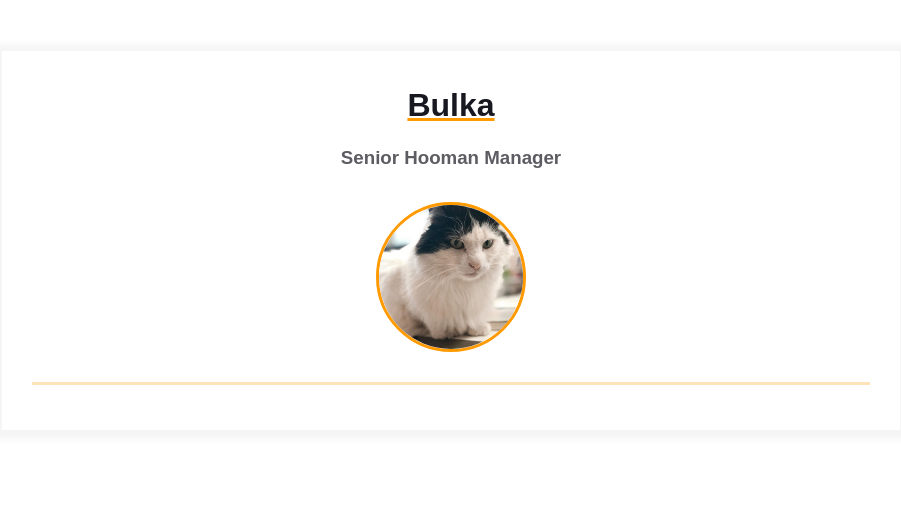
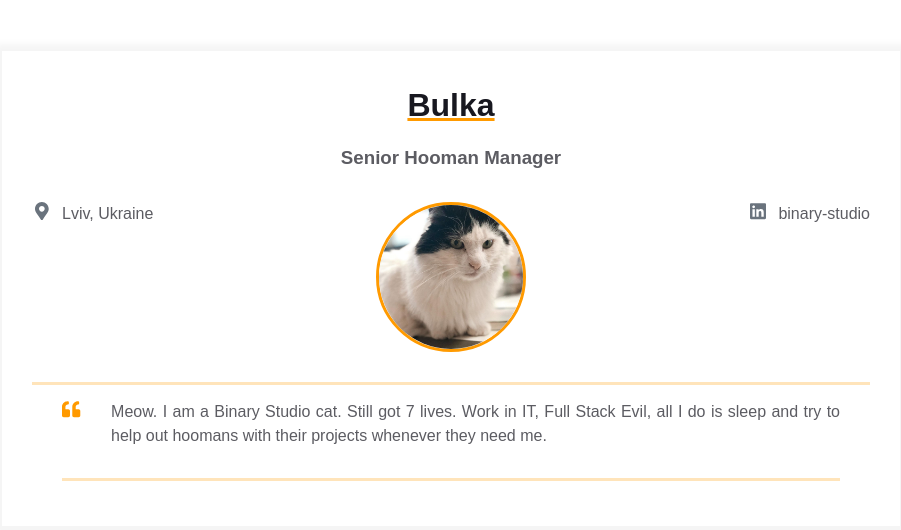
Before and after one commit to vbazhynov/homepage, a plain HTML site: page index.html in a window 1280 px wide. Shown: the whole page, without its empty margins (189-1090 px from the left). Drawn offline with Linux system fonts and the light colour scheme.

Commit message:
add contact & intro block

```diff
--- a/index.html
+++ b/index.html
@@ -15,7 +15,22 @@
             <h3 class="contact-info__sub-header">Senior Hooman Manager</h3>
 
             <div class="contact_info_container fh">
-              <div class="contact-info__block"></div>
+              <div class="contact-info__block">
+                <a href="" rel="author" class="contact-info__item">
+                  <div class="contact-info__item-icon-wrapper">
+                    <svg
+                      class="contact-info__item-icon"
+                      xmlns="http://www.w3.org/2000/svg"
+                      viewBox="0 0 384 512"
+                    >
+                      <path
+                        d="M172.268 501.67C26.97 291.031 0 269.413 0 192 0 85.961 85.961 0 192 0s192 85.961 192 192c0 77.413-26.97 99.031-172.268 309.67-9.535 13.774-29.93 13.773-39.464 0zM192 272c44.183 0 80-35.817 80-80s-35.817-80-80-80-80 35.817-80 80 35.817 80 80 80z"
+                      ></path>
+                    </svg>
+                  </div>
+                  <span>Lviv, Ukraine</span>
+                </a>
+              </div>
 
               <div class="contact-info__block contact-info__block--center">
                 <img
@@ -25,7 +40,48 @@
                 />
               </div>
 
-              <div class="contact-info__block"></div>
+              <div class="contact-info__block">
+                <a
+                  href="https://ua.linkedin.com/company/binary-studio_241166"
+                  rel="author"
+                  class="contact-info__item"
+                >
+                  <div class="contact-info__item-icon-wrapper">
+                    <svg
+                      class="contact-info__item-icon"
+                      xmlns="http://www.w3.org/2000/svg"
+                      viewBox="0 0 448 512"
+                    >
+                      <path
+                        d="M416 32H31.9C14.3 32 0 46.5 0 64.3v383.4C0 465.5 14.3 480 31.9 480H416c17.6 0 32-14.5 32-32.3V64.3c0-17.8-14.4-32.3-32-32.3zM135.4 416H69V202.2h66.5V416zm-33.2-243c-21.3 0-38.5-17.3-38.5-38.5S80.9 96 102.2 96c21.2 0 38.5 17.3 38.5 38.5 0 21.3-17.2 38.5-38.5 38.5zm282.1 243h-66.4V312c0-24.8-.5-56.7-34.5-56.7-34.6 0-39.9 27-39.9 54.9V416h-66.4V202.2h63.7v29.2h.9c8.9-16.8 30.6-34.5 62.9-34.5 67.2 0 79.7 44.3 79.7 101.9V416z"
+                      ></path>
+                    </svg>
+                  </div>
+                  <span>binary-studio</span>
+                </a>
+              </div>
+            </div>
+          </div>
+          <div class="container">
+            <div class="resume__block">
+              <div class="intro">
+                <div class="intro__icon-wrapper">
+                  <svg
+                    class="intro__icon"
+                    xmlns="http://www.w3.org/2000/svg"
+                    viewBox="0 0 512 512"
+                  >
+                    <path
+                      d="M464 256h-80v-64c0-35.3 28.7-64 64-64h8c13.3 0 24-10.7 24-24V56c0-13.3-10.7-24-24-24h-8c-88.4 0-160 71.6-160 160v240c0 26.5 21.5 48 48 48h128c26.5 0 48-21.5 48-48V304c0-26.5-21.5-48-48-48zm-288 0H96v-64c0-35.3 28.7-64 64-64h8c13.3 0 24-10.7 24-24V56c0-13.3-10.7-24-24-24h-8C71.6 32 0 103.6 0 192v240c0 26.5 21.5 48 48 48h128c26.5 0 48-21.5 48-48V304c0-26.5-21.5-48-48-48z"
+                    ></path>
+                  </svg>
+                </div>
+                <p class="intro_text">
+                  Meow. I am a Binary Studio cat. Still got 7 lives. Work in IT,
+                  Full Stack Evil, all I do is sleep and try to help out hoomans
+                  with their projects whenever they need me.
+                </p>
+              </div>
             </div>
           </div>
         </div>
```
